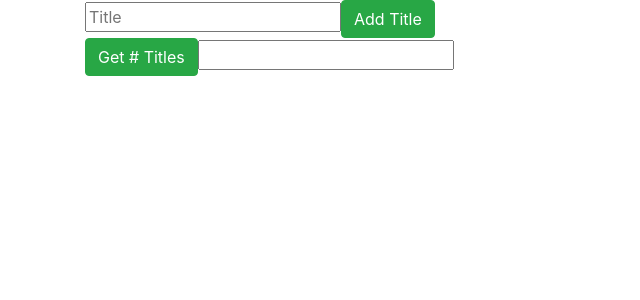
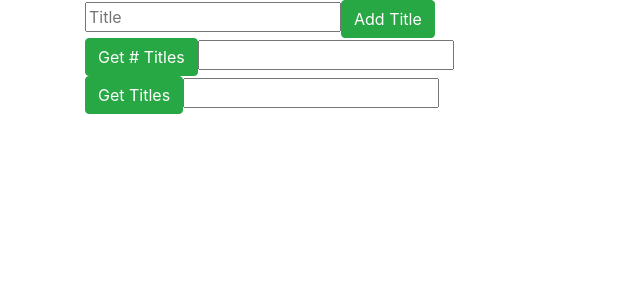
Before and after one commit to grinb/dapp-workshop, a Node project: template views/index/index.ejs in a window 1280 px wide. Shown: the top 300 px of the page, without its empty margins (0-640 px from the left). Run offline with Node 20 templates, Linux system fonts and the light colour scheme; the template is opened without the code that fills it, so the values that code supplies are empty.

Commit message:
get titles work

```diff
--- a/views/index/index.ejs
+++ b/views/index/index.ejs
@@ -23,6 +23,11 @@
         <button class="btn btn-success btn-get-titles-count">Get # Titles</button><input id="titles-count" type="text">
       </div>
     </div>
+    <div class="row">
+      <div class="col-md-12">
+        <button class="btn btn-success btn-get-titles">Get Titles</button><input id="titles-list" type="text">
+      </div>
+    </div>
 
   </div>
 </body>
```
Also changed, not shown: public/js/app.js.
